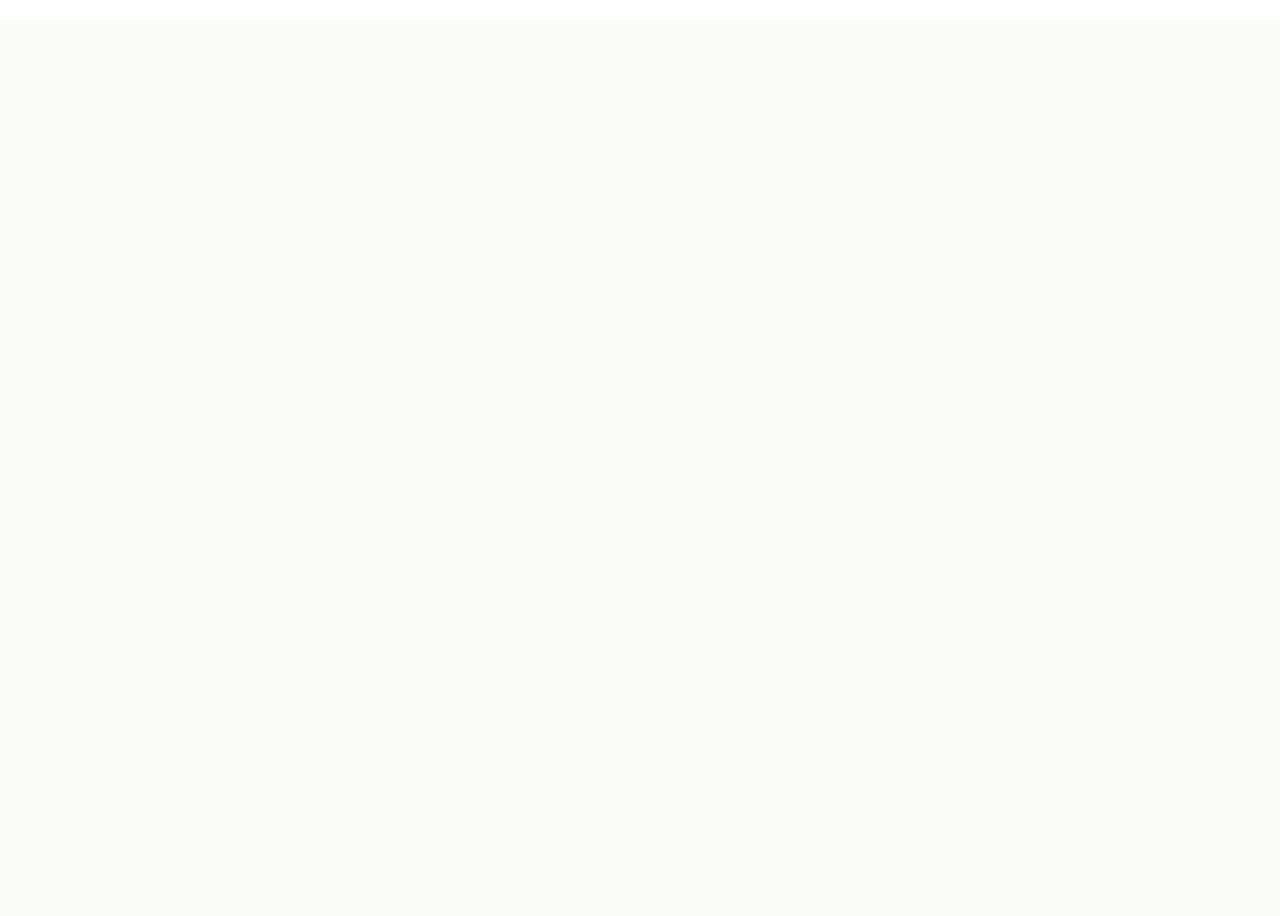
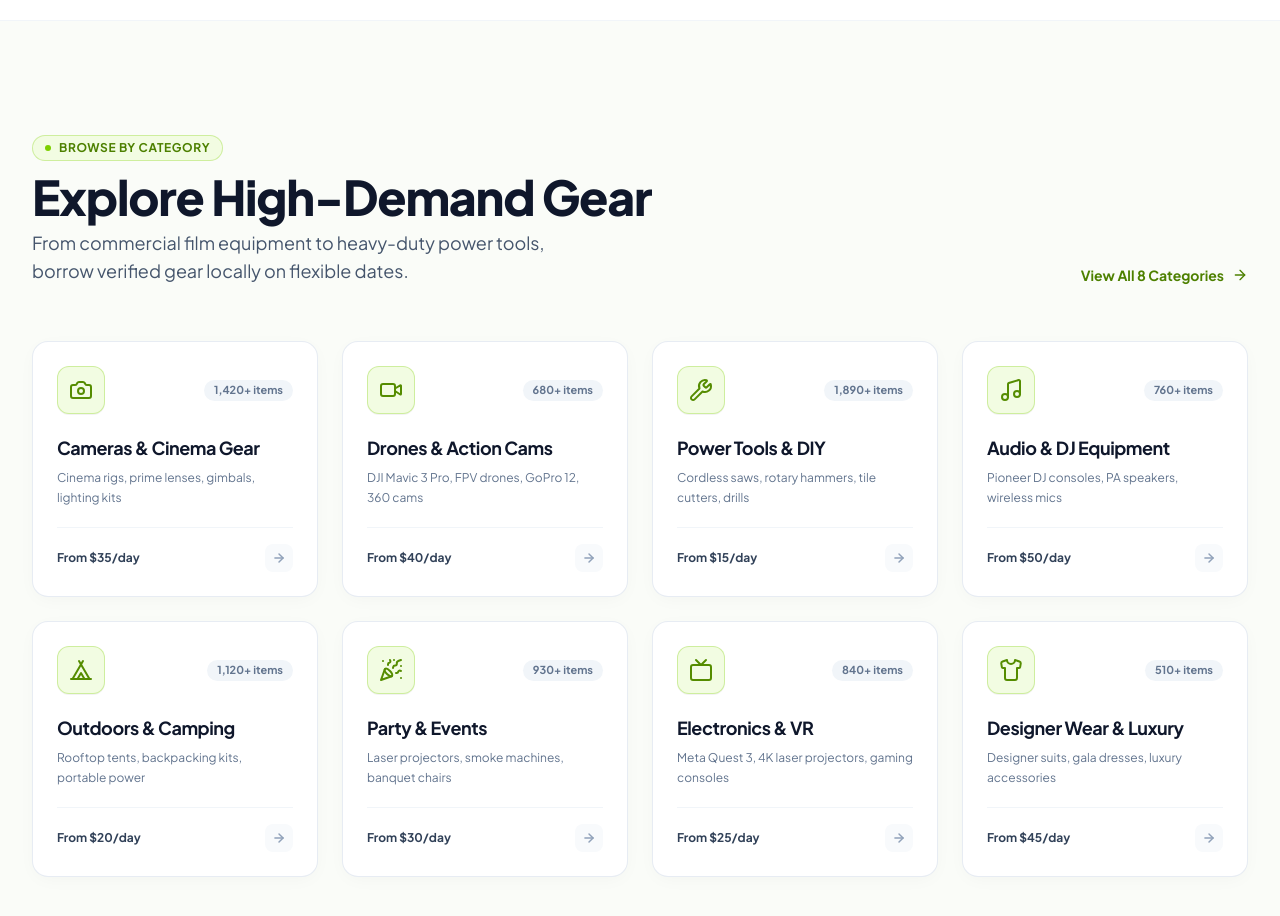
Before and after one commit to Zabedfolio/Lendora, a React (Vite) app: page / in a window 1280 px wide. Shown: the part 3340-4256 px from the top of the page. Before the commit the page ends 3360 px from the top, so only its background shows below. Built offline with nearby package versions, Linux system fonts and the light colour scheme.

Commit message:
feat(categories): add 8-category equipment showcase with starting prices and inventory badges

```diff
--- a/src/App.jsx
+++ b/src/App.jsx
@@ -2,6 +2,7 @@ import Navbar from './components/common/Navbar'
 import Hero from './components/landing/Hero'
 import HowItWorks from './components/landing/HowItWorks'
 import TrustSecurity from './components/landing/TrustSecurity'
+import CategoriesShowcase from './components/landing/CategoriesShowcase'
 
 function App() {
   return (
@@ -11,6 +12,7 @@ function App() {
         <Hero />
         <HowItWorks />
         <TrustSecurity />
+        <CategoriesShowcase />
       </main>
     </div>
   )
--- /dev/null
+++ b/src/components/landing/CategoriesShowcase.jsx
@@ -0,0 +1,163 @@
+import {
+  Camera,
+  Wrench,
+  Music,
+  Tent,
+  Tv,
+  PartyPopper,
+  Shirt,
+  Video,
+  ArrowRight
+} from 'lucide-react'
+
+export default function CategoriesShowcase() {
+  const categories = [
+    {
+      id: 'cameras',
+      slug: 'cameras',
+      name: 'Cameras & Cinema Gear',
+      desc: 'Cinema rigs, prime lenses, gimbals, lighting kits',
+      count: '1,420+ items',
+      startingPrice: 'From $35/day',
+      icon: Camera
+    },
+    {
+      id: 'drones',
+      slug: 'drones',
+      name: 'Drones & Action Cams',
+      desc: 'DJI Mavic 3 Pro, FPV drones, GoPro 12, 360 cams',
+      count: '680+ items',
+      startingPrice: 'From $40/day',
+      icon: Video
+    },
+    {
+      id: 'tools',
+      slug: 'tools',
+      name: 'Power Tools & DIY',
+      desc: 'Cordless saws, rotary hammers, tile cutters, drills',
+      count: '1,890+ items',
+      startingPrice: 'From $15/day',
+      icon: Wrench
+    },
+    {
+      id: 'audio',
+      slug: 'audio',
+      name: 'Audio & DJ Equipment',
+      desc: 'Pioneer DJ consoles, PA speakers, wireless mics',
+      count: '760+ items',
+      startingPrice: 'From $50/day',
+      icon: Music
+    },
+    {
+      id: 'outdoors',
+      slug: 'outdoors',
+      name: 'Outdoors & Camping',
+      desc: 'Rooftop tents, backpacking kits, portable power',
+      count: '1,120+ items',
+      startingPrice: 'From $20/day',
+      icon: Tent
+    },
+    {
+      id: 'events',
+      slug: 'party-events',
+      name: 'Party & Events',
+      desc: 'Laser projectors, smoke machines, banquet chairs',
+      count: '930+ items',
+      startingPrice: 'From $30/day',
+      icon: PartyPopper
+    },
+    {
+      id: 'electronics',
+      slug: 'electronics',
+      name: 'Electronics & VR',
+      desc: 'Meta Quest 3, 4K laser projectors, gaming consoles',
+      count: '840+ items',
+      startingPrice: 'From $25/day',
+      icon: Tv
+    },
+    {
+      id: 'fashion',
+      slug: 'fashion',
+      name: 'Designer Wear & Luxury',
+      desc: 'Designer suits, gala dresses, luxury accessories',
+      count: '510+ items',
+      startingPrice: 'From $45/day',
+      icon: Shirt
+    }
+  ]
+
+  return (
+    <section id="categories" className="py-20 lg:py-28 bg-[#FAFCF8] relative overflow-hidden border-t border-slate-100">
+      <div className="max-w-7xl mx-auto px-4 sm:px-6 lg:px-8">
+        {/* Section Header */}
+        <div className="flex flex-col md:flex-row md:items-end justify-between mb-14 gap-6">
+          <div>
+            <div className="inline-flex items-center gap-2 px-3 py-1 rounded-full bg-[#F2FCE2] border border-[#7DCF00]/30 text-[#4D8000] text-xs font-bold uppercase tracking-wider mb-3">
+              <span className="w-1.5 h-1.5 rounded-full bg-[#7DCF00]" />
+              Browse by Category
+            </div>
+            <h2 className="text-3xl sm:text-4xl lg:text-5xl font-extrabold text-slate-900 tracking-tight">
+              Explore High-Demand Gear
+            </h2>
+            <p className="text-base sm:text-lg text-slate-600 mt-2 max-w-xl">
+              From commercial film equipment to heavy-duty power tools, borrow verified gear locally on flexible dates.
+            </p>
+          </div>
+
+          <a
+            href="/items"
+            className="inline-flex items-center gap-2 text-sm font-bold text-[#4D8000] hover:text-[#3B6600] group self-start md:self-auto shrink-0 transition-colors"
+          >
+            <span>View All 8 Categories</span>
+            <ArrowRight className="w-4 h-4 group-hover:translate-x-1 transition-transform" />
+          </a>
+        </div>
+
+        {/* 8 Category Grid Cards */}
+        <div className="grid grid-cols-1 sm:grid-cols-2 lg:grid-cols-4 gap-5 sm:gap-6">
+          {categories.map((cat) => {
+            const Icon = cat.icon
+            return (
+              <a
+                key={cat.id}
+                href={`/items?category=${cat.slug}`}
+                className="group bg-white rounded-2xl p-6 border border-slate-200/80 shadow-[0_4px_20px_-4px_rgba(15,23,42,0.04)] hover:shadow-[0_14px_30px_-6px_rgba(15,23,42,0.08),0_0_20px_rgba(125,207,0,0.14)] hover:border-[#7DCF00]/50 hover:-translate-y-1 transition-all duration-300 flex flex-col justify-between"
+              >
+                <div>
+                  {/* Top Bar with Icon & Item Count */}
+                  <div className="flex items-center justify-between mb-5">
+                    <div className="w-12 h-12 rounded-xl bg-[#F2FCE2] border border-[#7DCF00]/30 flex items-center justify-center text-[#558C00] group-hover:scale-110 group-hover:bg-[#7DCF00] group-hover:text-slate-950 transition-all duration-300 shadow-2xs">
+                      <Icon className="w-6 h-6 stroke-[2]" />
+                    </div>
+
+                    <span className="text-[11px] font-bold text-slate-500 bg-slate-100 group-hover:bg-[#F2FCE2] group-hover:text-[#457300] px-2.5 py-0.5 rounded-full transition-colors">
+                      {cat.count}
+                    </span>
+                  </div>
+
+                  {/* Category Title & Description */}
+                  <h3 className="text-lg font-bold text-slate-900 group-hover:text-[#457300] transition-colors mb-1.5 tracking-tight">
+                    {cat.name}
+                  </h3>
+                  <p className="text-xs text-slate-500 leading-relaxed line-clamp-2">
+                    {cat.desc}
+                  </p>
+                </div>
+
+                {/* Bottom Starting Price & Arrow */}
+                <div className="pt-4 mt-5 border-t border-slate-100 flex items-center justify-between">
+                  <span className="text-xs font-bold text-slate-700">
+                    {cat.startingPrice}
+                  </span>
+                  <span className="w-7 h-7 rounded-lg bg-slate-50 group-hover:bg-[#7DCF00] text-slate-400 group-hover:text-slate-950 flex items-center justify-center transition-all">
+                    <ArrowRight className="w-3.5 h-3.5 stroke-[2.5]" />
+                  </span>
+                </div>
+              </a>
+            )
+          })}
+        </div>
+      </div>
+    </section>
+  )
+}
```
